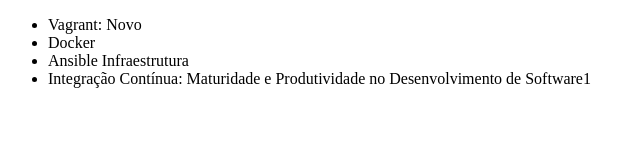
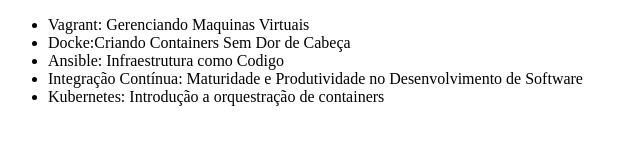
Before and after one commit to Flavia-Rasquinha/alura-git, a plain HTML site: page index.html in a window 1280 px wide. Shown: the whole page, without its empty margins (0-640 px from the left). Drawn offline with Linux system fonts and the light colour scheme.

Commit message:
Alterações Nomes de todos os Cursos

```diff
--- a/index.html
+++ b/index.html
@@ -6,10 +6,11 @@
 </head>
 <body>
     <ul>
-        <li>Vagrant: Novo</li>
-        <li>Docker</li>
-        <li>Ansible Infraestrutura</li>
-        <li>Integração Contínua: Maturidade e Produtividade no Desenvolvimento de Software1</li>
+         <li>Vagrant: Gerenciando Maquinas Virtuais</li>
+        <li>Docke:Criando Containers Sem Dor de Cabeça </li>
+        <li>Ansible: Infraestrutura como Codigo</li>
+        <li>Integração Contínua: Maturidade e Produtividade no Desenvolvimento de Software</li>
+		<li>Kubernetes: Introdução a orquestração de containers</li>
     </ul>
 </body>
 </html>
```
